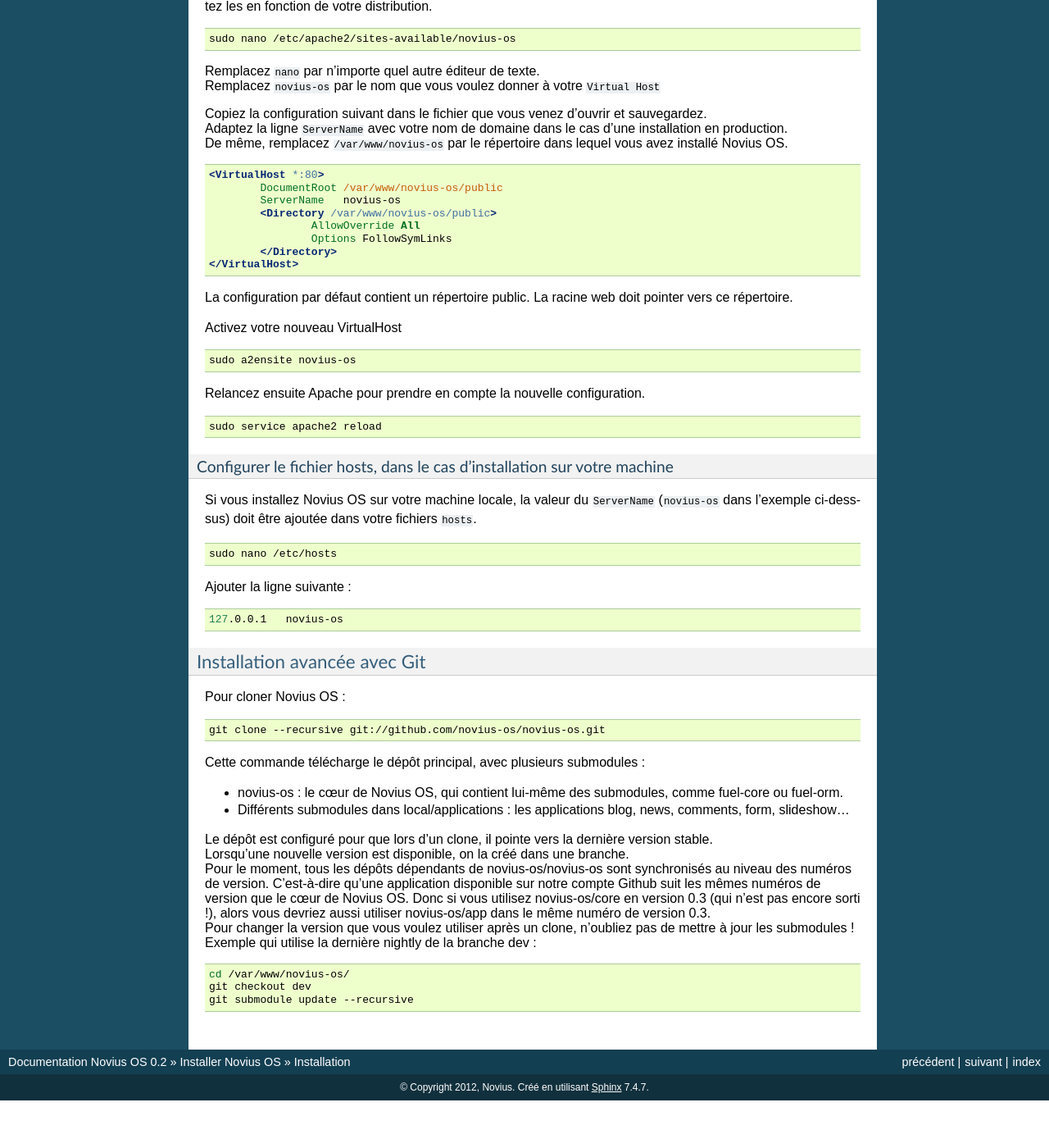
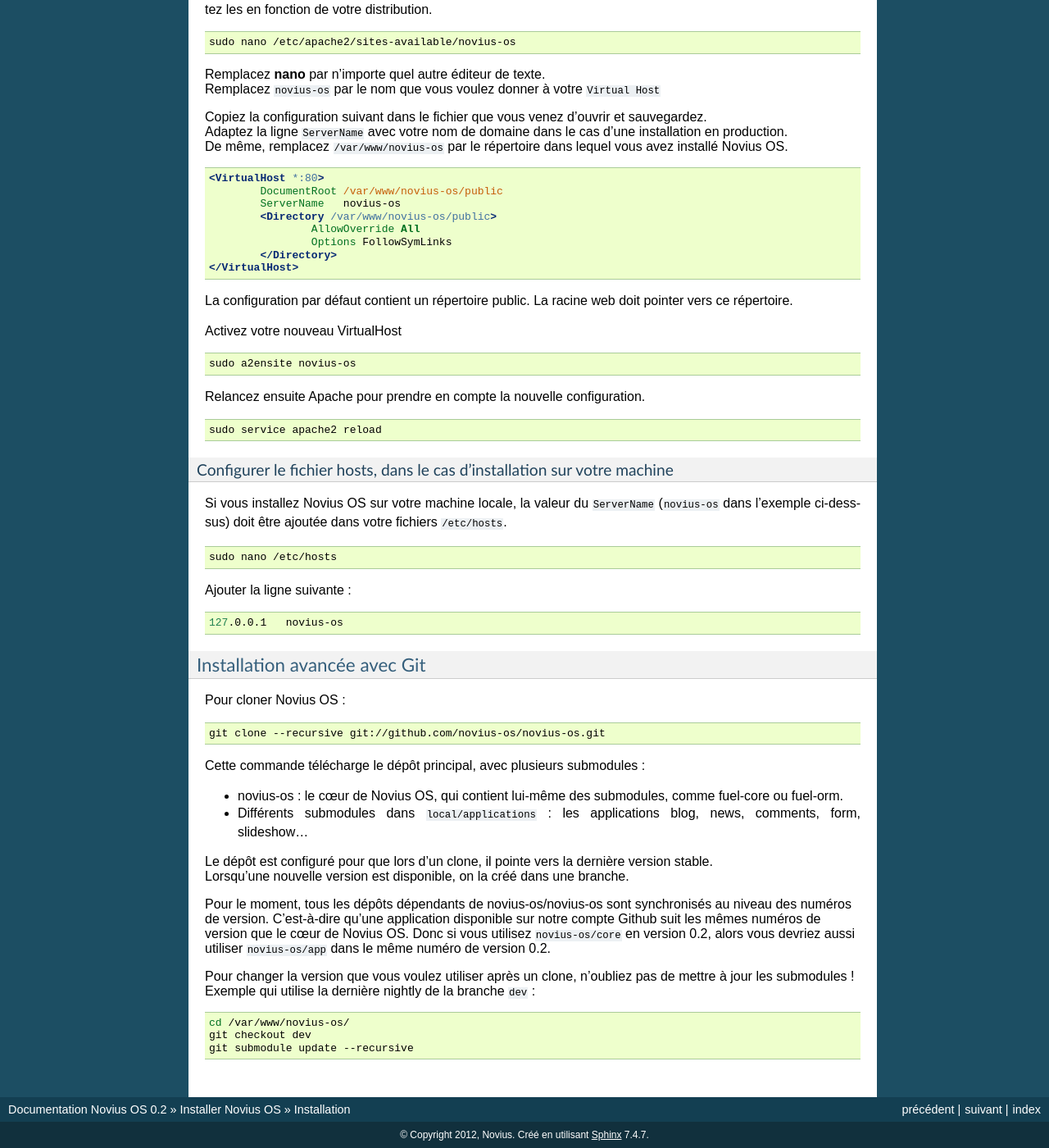
Before and after one commit to vrcAlbert/documentation-api, a Sphinx documentation site: the page built from source/install/install.rst, in a window 1280 px wide and 1400 px high, scrolled down 1666 px. Shown: the whole window at 82% size. Built offline with Sphinx 7.4.7, drawn with Linux system fonts in a browser that asks for light colours; before the commit the page ends 3008 px from its top, so only the background shows below that; some of the changed lines change nothing that is shown; some of the changed text lies outside the part shown.

Commit message:
Semantic

```diff
--- a/source/install/install.rst
+++ b/source/install/install.rst
@@ -9,12 +9,12 @@
 Prérequis généraux
 ******************
 
-* Disposer d'un serveur **LAMP** avec PHP 5.3+.
+* Disposer d'un serveur :program:`LAMP` avec PHP 5.3+.
 	.. code-block:: bash
 
 			sudo apt-get install apache2 php5 mysql-server libapache2-mod-php5 php5-mysql
 
-* Avoir le **mod_rewrite d’Apache** est activé.
+* Avoir le **mod_rewrite** d’:program:`Apache` est activé.
 	.. code-block:: bash
 
 			sudo a2enmod rewrite
@@ -25,7 +25,7 @@
 
 .. note::
 
-	Théoriquement Novius OS peut fonctionner avec un serveur autre qu'**Apache**.
+	Théoriquement Novius OS peut fonctionner avec un serveur autre qu':program:`Apache`.
 
 Installation rapide
 *******************
@@ -34,7 +34,7 @@
 =========
 
 * Avoir un accès ligne de commande sur le serveur et disposer des droits d'administation :command:`sudo`.
-* Avoir **Git** installé.
+* Avoir :program:`Git` installé.
 
 Installation
 ============
@@ -46,19 +46,19 @@
     cd /var/www
     sudo wget https://raw.github.com/novius-os/ci/master/0.2/tools/install.sh && sh install.sh
 
-À la question « *Enter the directory name where you want to install Novius OS (default novius-os)* »,
+À la question :guilabel:`« Enter the directory name where you want to install Novius OS (default novius-os) »`,
 indiquez le nom du répertoire dans lequel vous voulez installer votre instance de Novius OS.
-Laissez vide pour l'installer dans un répertoire novius-os.
+Laissez vide pour l'installer dans un répertoire :file:`novius-os`.
 
 Une fois l'installation terminée :
 
-* Ouvrez votre navigateur à l'URL http://votredomaine/novius-os/ (remplacez ``novius-os`` par le nom du répertoire que vous avez saisi).
+* Ouvrez votre navigateur à l'URL :file:`http://votredomaine/novius-os/` (remplacez :file:`novius-os` par le nom du répertoire que vous avez saisi).
 * Poursuivez l'installation avec :doc:`l'assistant de paramétrage <setup_wizard>`.
 
 .. note::
 
-	* Pour une installation en local, l'URL sera probablement http://localhost/novius-os/ .
-	* Si le ``DOCUMENT_ROOT`` de votre serveur n'est pas ``/var/www/``, modifiez la première ligne en conséquence.
+	* Pour une installation en local, l'URL sera probablement :file:`http://localhost/novius-os/`.
+	* Si le ``DOCUMENT_ROOT`` de votre serveur n'est pas :file:`/var/www/`, modifiez la première ligne en conséquence.
 
 Installation via Zip
 ********************
@@ -67,8 +67,8 @@
 
 * Téléchargez  `novius-os.0.2.zip <http://www.novius-os.org/download-novius-os-zip.html>`_.
 * Dézippez le fichier.
-* Uploadez (ou déplacer) le répertoire ``novius-os`` dans le ``DOCUMENT_ROOT`` de votre serveur (par exemple via FTP).
-* Ouvrez votre navigateur à l'URL http://votredomaine/novius-os/ (remplacez ``novius-os`` par le nom du répertoire où vous avez dézippé Novius OS).
+* Uploadez (ou déplacer) le répertoire :file:`novius-os` dans le ``DOCUMENT_ROOT`` de votre serveur (par exemple via FTP).
+* Ouvrez votre navigateur à l'URL :file:`http://votredomaine/novius-os/` (remplacez :file:`novius-os` par le nom du répertoire où vous avez dézippé Novius OS).
 * Poursuivez l'installation avec :doc:`l'assistant de paramétrage <setup_wizard>`.
 
 
@@ -84,12 +84,12 @@
 
 	sudo nano /etc/apache2/sites-available/novius-os
 
-| Remplacez ``nano`` par n'importe quel autre éditeur de texte.
+| Remplacez :command:`nano` par n'importe quel autre éditeur de texte.
 | Remplacez ``novius-os`` par le nom que vous voulez donner à votre ``Virtual Host``
 
 | Copiez la configuration suivant dans le fichier que vous venez d'ouvrir et sauvegardez.
 | Adaptez la ligne ``ServerName`` avec votre nom de domaine dans le cas d'une installation en production.
-| De même, remplacez ``/var/www/novius-os`` par le répertoire dans lequel vous avez installé Novius OS.
+| De même, remplacez :file:`/var/www/novius-os` par le répertoire dans lequel vous avez installé Novius OS.
 
 .. code-block:: apache
 
@@ -119,7 +119,7 @@
 Configurer le fichier hosts, dans le cas d'installation sur votre machine
 -------------------------------------------------------------------------
 
-Si vous installez Novius OS sur votre machine locale, la valeur du ``ServerName`` (``novius-os`` dans l'exemple ci-desssus) doit être ajoutée dans votre fichiers ``hosts``.
+Si vous installez Novius OS sur votre machine locale, la valeur du ``ServerName`` (``novius-os`` dans l'exemple ci-desssus) doit être ajoutée dans votre fichiers :file:`/etc/hosts`.
 
 .. code-block:: bash
 
@@ -143,13 +143,17 @@
 Cette commande télécharge le dépôt principal, avec plusieurs submodules :
 
 * novius-os : le cœur de Novius OS, qui contient lui-même des submodules, comme fuel-core ou fuel-orm.
-* Différents submodules dans local/applications : les applications blog, news, comments, form, slideshow...
+* Différents submodules dans :file:`local/applications` : les applications blog, news, comments, form, slideshow...
 
 | Le dépôt est configuré pour que lors d'un clone, il pointe vers la dernière version stable.
 | Lorsqu'une nouvelle version est disponible, on la créé dans une branche.
-| Pour le moment, tous les dépôts dépendants de novius-os/novius-os sont synchronisés au niveau des numéros de version. C'est-à-dire qu'une application disponible sur notre compte Github suit les mêmes numéros de version que le cœur de Novius OS. Donc si vous utilisez novius-os/core en version 0.3 (qui n'est pas encore sorti !), alors vous devriez aussi utiliser novius-os/app dans le même numéro de version 0.3.
+
+| Pour le moment, tous les dépôts dépendants de novius-os/novius-os sont synchronisés au niveau des numéros de version.
+  C'est-à-dire qu'une application disponible sur notre compte Github suit les mêmes numéros de version que le cœur de Novius OS.
+  Donc si vous utilisez ``novius-os/core`` en version |version|, alors vous devriez aussi utiliser ``novius-os/app`` dans le même numéro de version |version|.
+
 | Pour changer la version que vous voulez utiliser après un clone, n'oubliez pas de mettre à jour les submodules !
-| Exemple qui utilise la dernière nightly de la branche dev :
+| Exemple qui utilise la dernière nightly de la branche ``dev`` :
 
 .. code-block:: bash
 
```
